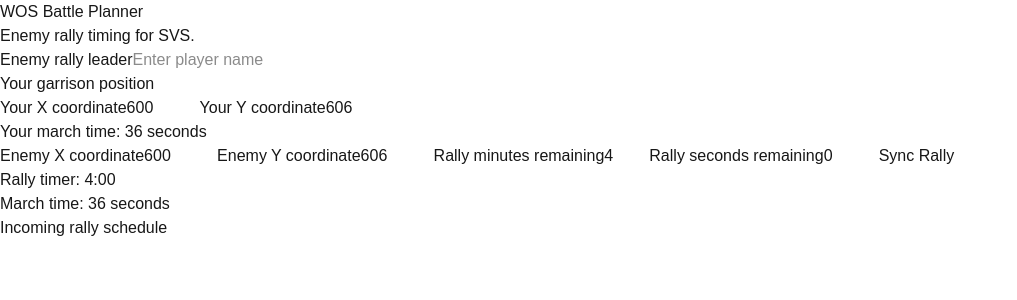
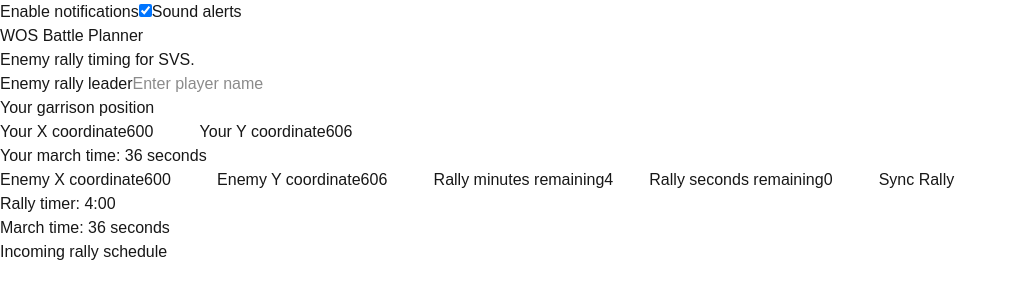
Before and after one commit to henrikivers1/wosvs-app, a Next.js app: page / in a window 1280 px wide. Shown: the top 300 px of the page, without its empty margins (0-1017 px from the left). Built offline with nearby package versions, Linux system fonts and the light colour scheme.

Commit message:
feat: add configurable rally alerts

```diff
--- a/src/app/page.tsx
+++ b/src/app/page.tsx
@@ -1,6 +1,6 @@
 "use client";
 
-import { useEffect, useState } from "react";
+import { useEffect, useRef, useState } from "react";
 import { calculateMarchTime } from "@/lib/marchTime";
 import { calculateImpactTime } from "@/lib/rallyTime";
 import {
@@ -23,12 +23,13 @@
   const [enemyName, setEnemyName] = useState("");
   const [x, setX] = useState(600);
   const [y, setY] = useState(606);
+  const [soundEnabled, setSoundEnabled] = useState(true);
   const [garrisonX, setGarrisonX] = useState(600);
   const [garrisonY, setGarrisonY] = useState(606);
   const [currentTime, setCurrentTime] = useState(new Date());
   const [minutes, setMinutes] = useState(4);
   const [seconds, setSeconds] = useState(0);
-
+  const alertedWaves = useRef<Set<number>>(new Set());
   const [impactTime, setImpactTime] = useState<Date | null>(null);
   const [rallies, setRallies] = useState<EnemyRally[]>([]);
   const marchTime = calculateMarchTime(x, y);
@@ -36,11 +37,13 @@
   garrisonX,
   garrisonY
   );
+  const [notificationsEnabled, setNotificationsEnabled] =
+  useState(false);
   const rallyWaves = rallies.reduce<RallyWave[]>((waves, rally) => {
   const impactSecond = Math.floor(
     rally.impactTime.getTime() / 1000
   );
-
+  const [soundEnabled, setSoundEnabled] = useState(true);
   const existingWave = waves.find(
     (wave) => wave.impactSecond === impactSecond
   );
@@ -118,8 +121,86 @@
     window.clearInterval(intervalId);
   };
 }, []);
-  return (
+useEffect(() => {
+  rallyWaves.forEach((wave) => {
+    const waveImpactTime = new Date(
+      wave.impactSecond * 1000
+    );
+
+    const sendTime = calculateSendTime(
+      waveImpactTime,
+      garrisonMarchTime
+    );
+
+    const secondsRemaining = calculateSecondsUntil(
+      sendTime,
+      currentTime
+    );
+
+    const alreadyAlerted = alertedWaves.current.has(
+      wave.impactSecond
+    );
+
+    if (
+  secondsRemaining >= 0 &&
+  secondsRemaining <= 1 &&
+  !alreadyAlerted
+) {
+      alertedWaves.current.add(wave.impactSecond);
+
+      if (soundEnabled) {
+  const alert = new SpeechSynthesisUtterance("Send now");
+  window.speechSynthesis.speak(alert);
+}
+           if (
+  notificationsEnabled &&
+  "Notification" in window &&
+  Notification.permission === "granted"
+)
+  {
+  new Notification("SEND REINFORCEMENTS NOW", {
+    body: `${wave.rallies.length} enemy rallies are incoming.`,
+    tag: `wave-${wave.impactSecond}`,
+  });
+}
+    }
+  });
+}, [
+  currentTime,
+  garrisonMarchTime,
+  rallyWaves,
+  notificationsEnabled,
+  soundEnabled,
+
+]);
+async function enableNotifications() {
+  if (!("Notification" in window)) {
+    alert("This browser does not support notifications.");
+    return;
+  }
+
+  const permission = await Notification.requestPermission();
+
+  setNotificationsEnabled(permission === "granted");
+}
+return (
     <main>
+      <button onClick={enableNotifications}>
+  {notificationsEnabled
+    ? "Notifications enabled"
+    : "Enable notifications"}
+</button>
+
+<label>
+  <input
+    type="checkbox"
+    checked={soundEnabled}
+    onChange={(event) =>
+      setSoundEnabled(event.target.checked)
+    }
+  />
+  Sound alerts
+</label>
       <h1>WOS Battle Planner</h1>
       <p>Enemy rally timing for SVS.</p>
       <label>
```
